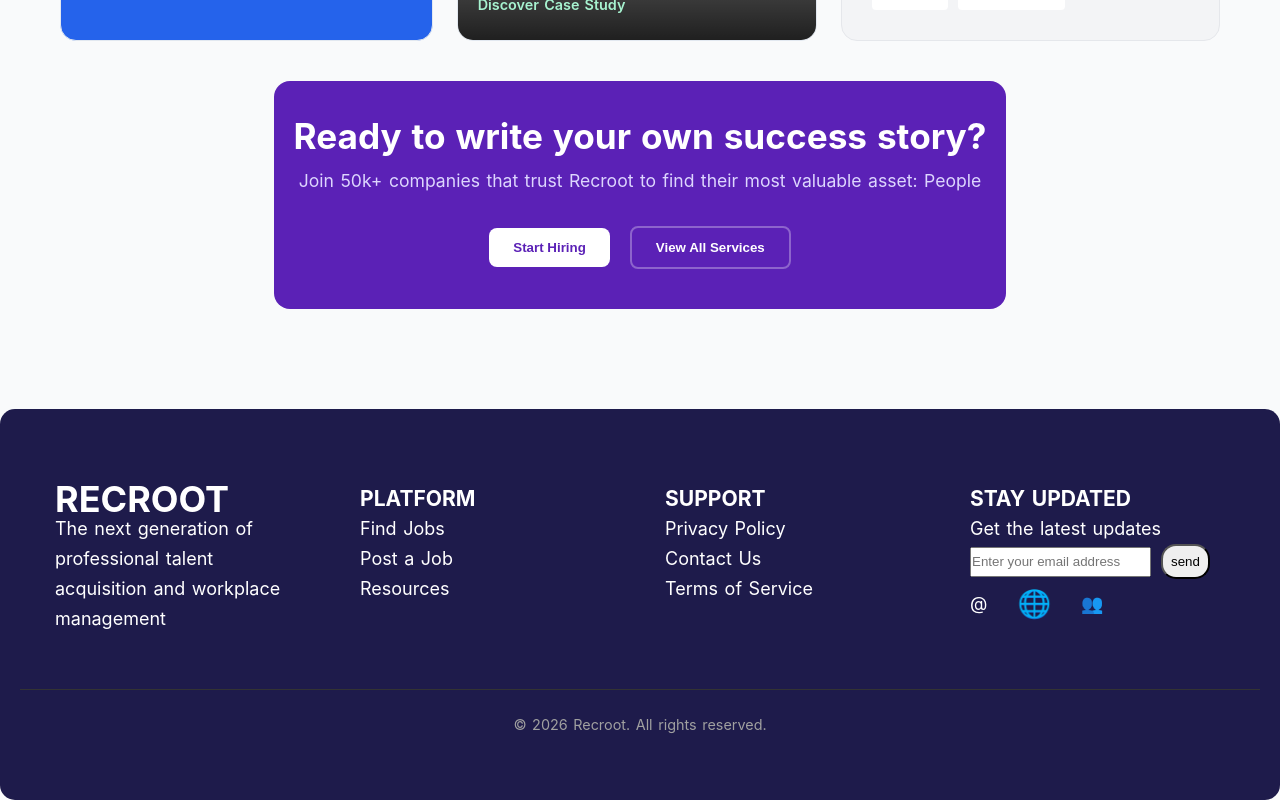
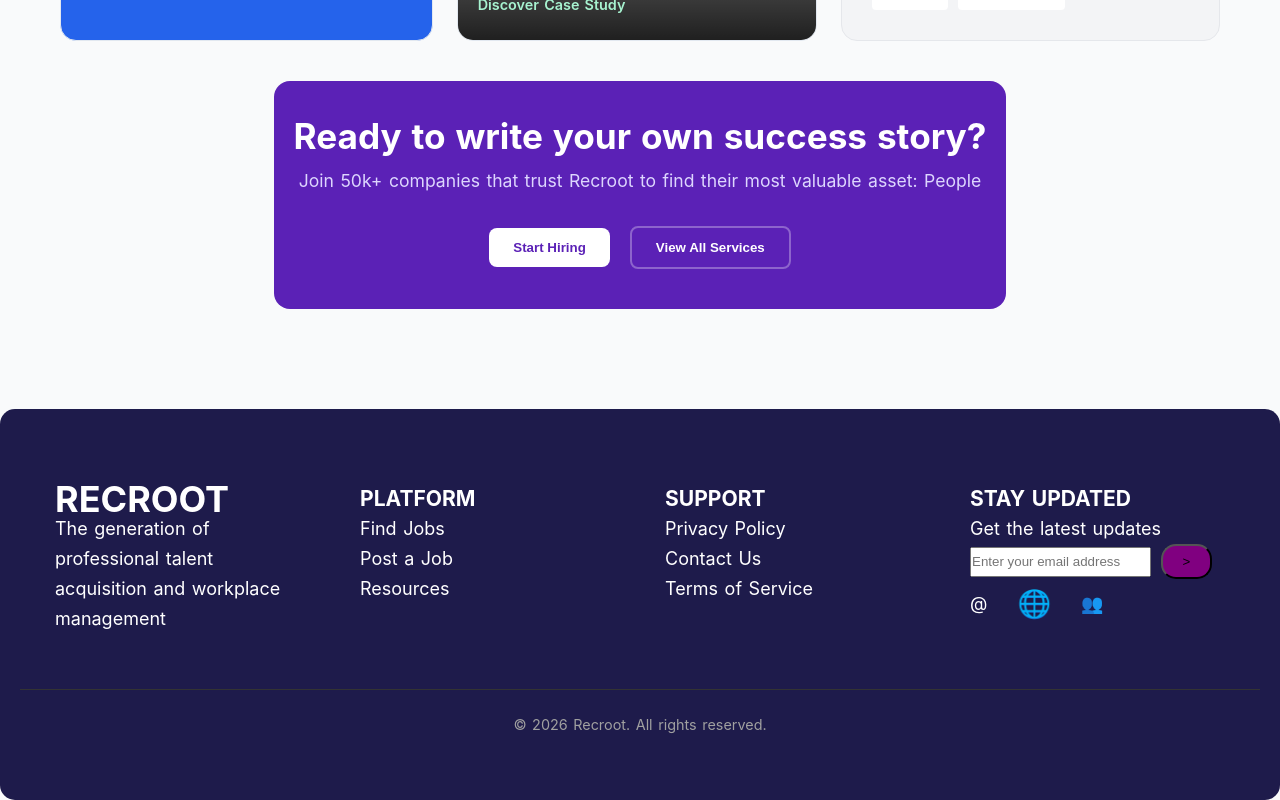
Before and after one commit to Harl-stirz/project-two, a React (Vite) app: page /case-studies in a window 1280 px wide. Shown: the part 948-1748 px from the top of the page. Built offline with nearby package versions, Linux system fonts and the light colour scheme; grey boxes are pictures that could not be loaded.

Commit message:
second update on case

```diff
--- a/src/App.css
+++ b/src/App.css
@@ -1669,6 +1669,13 @@ body {
 
 }
 
+.send{
+  background-color: purple;
+  padding: 5px;
+  cursor: pointer;
+  width: 20%;
+}
+
 .case-end {
   border-top: 1px solid #333;
   padding-top: 20px;
--- a/src/components/Case.jsx
+++ b/src/components/Case.jsx
@@ -7,13 +7,11 @@ import nexusImage from '../assets/images/nexus.jpeg';
 function Case() {
   const navigate = useNavigate();
 
-
   const [email, setEmail] = useState('');
 
   const handleViewServices = () => {
     navigate('/services');
   };
-
 
   const handleSubscribe = (e) => {
     e.preventDefault();
@@ -23,10 +21,8 @@ function Case() {
       return;
     }
 
-
     console.log('Submitting newsletter email:', email);
     alert(`Thank you for subscribing with: ${email}`);
-
 
     setEmail('');
   };
@@ -118,7 +114,7 @@ function Case() {
         <div className="footer-content">
           <div>
             <h1>RECROOT</h1>
-            <p>The next generation of professional talent acquisition and workplace management</p>
+            <p>The generation of professional talent acquisition and workplace management</p>
           </div>
           <div>
             <h3>PLATFORM</h3>
@@ -136,7 +132,6 @@ function Case() {
             <h3>STAY UPDATED</h3>
             <p>Get the latest updates</p>
 
-
             <form onSubmit={handleSubscribe} className="newsletter-form">
               <input
                 type="email"
@@ -145,7 +140,8 @@ function Case() {
                 onChange={(e) => setEmail(e.target.value)}
                 required
               />
-              <button type="submit" className='send'>send</button>
+              {/* Replaced 'send' text with '>' while maintaining submit functionality */}
+              <button type="submit" className='send'>&gt;</button>
             </form>
 
             <div className='ws'>
```
